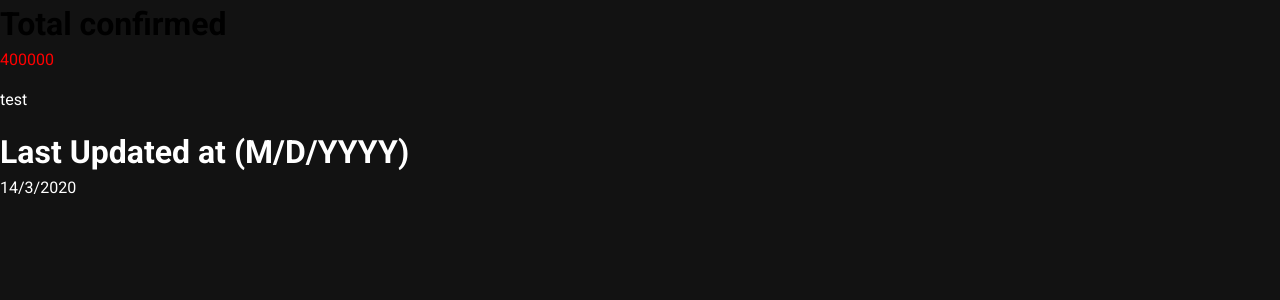
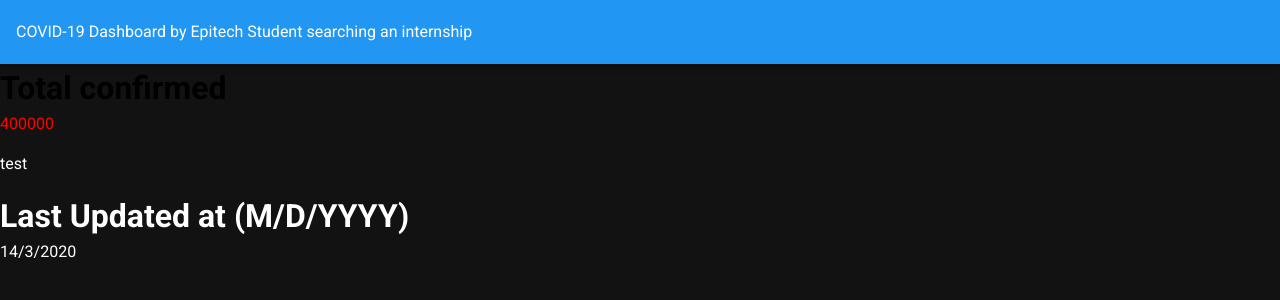
Before and after one commit to NoobyBoy/Projet6, a Vue app in the folder client/: page / in a window 1280 px wide. Shown: the top 300 px of the page. Built offline with nearby package versions, Linux system fonts and the light colour scheme; no server answers.

Commit message:
adding menu component

```diff
--- a/client/src/App.vue
+++ b/client/src/App.vue
@@ -35,6 +35,7 @@
     </v-app-bar>-->
 
     <v-content>
+      <Menu/>
       <TotalCase totalCase="400000"/>
       <CaseList Message="Coucou"/>
       <LastUpdate   :method="GetDayDate"/>
@@ -44,6 +45,7 @@
 
 <script>
   //import HelloWorld from './components/HelloWorld.vue'
+  import Menu from './components/Menu.vue'
   import TotalCase from './components/TotalCase.vue'
   import CaseList from './components/CaseList.vue'
   import LastUpdate from './components/LastUpdate.vue'
@@ -61,7 +63,8 @@
       //HelloWorld,
       TotalCase,
       CaseList,
-      LastUpdate
+      LastUpdate,
+      Menu
     },
     methods : {
       async getCountriesData () {
--- /dev/null
+++ b/client/src/components/Menu.vue
@@ -0,0 +1,14 @@
+<template>
+<div id=Menu>
+<v-app-bar color="primary" dark >
+  COVID-19 Dashboard by Epitech Student searching an internship</v-app-bar>
+</div>
+</template>
+
+<script>
+export default {
+  name: 'Menu',
+  props: {
+  },
+}
+</script>
```
